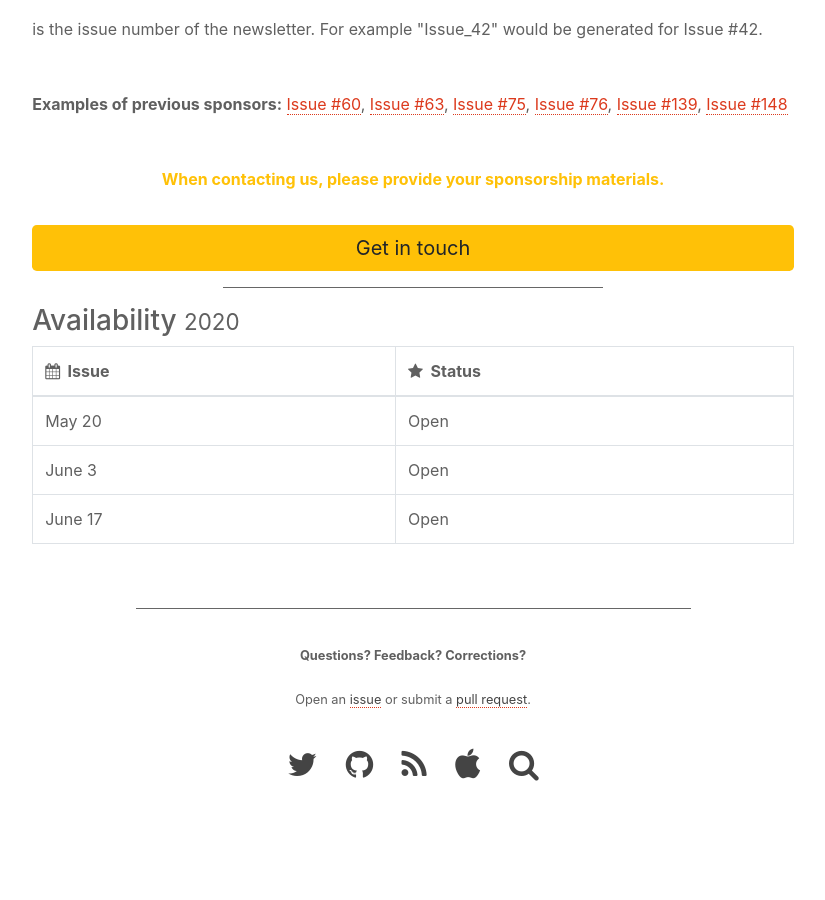
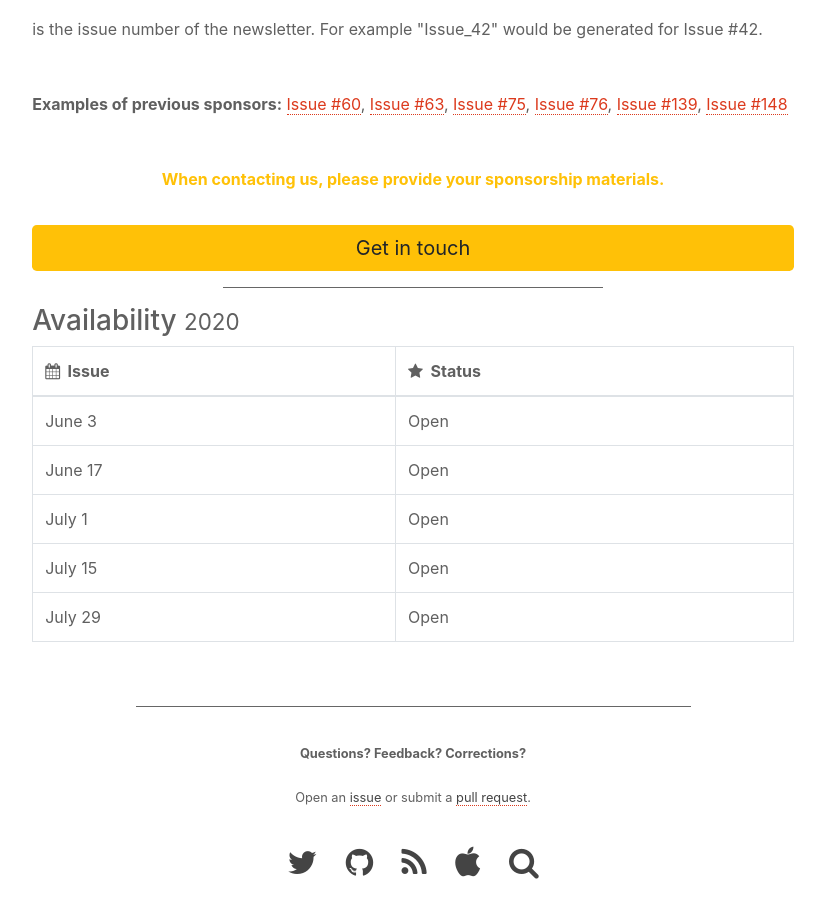
Before and after one commit to SwiftWeekly/swiftweekly.github.io, a Jekyll site: the page built from sponsorship.md, in a window 1280 px wide and 900 px high, scrolled down 1310 px. Shown: the whole window, without its empty margins (227-1052 px from the left). Built offline with Jekyll 4.4.1, drawn with Linux system fonts in a browser that asks for light colours; before the commit the page ends 2112 px from its top, so only the background shows below that.

Commit message:
Update sponsorship.md

```diff
--- a/sponsorship.md
+++ b/sponsorship.md
@@ -60,9 +60,11 @@ Sponsored Links should be relevant to the Swift programming community. To sponso
 <div class="table-responsive" markdown="1">
 | <i class="fa fa-calendar" aria-hidden="true"></i>&nbsp; Issue | <i class="fa fa-star" aria-hidden="true"></i>&nbsp; Status |
 |:-|:-|
-| May 20   | Open |
 | June 3   | Open |
 | June 17   | Open |
+| July 1   | Open |
+| July 15   | Open |
+| July 29   | Open |
 {: class="table table-bordered"}
 </div>
 
```
